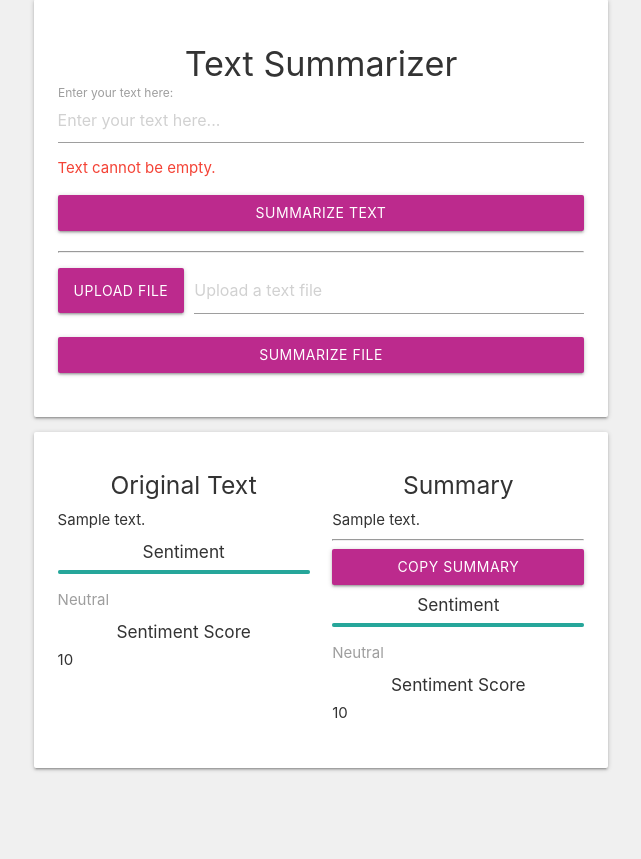
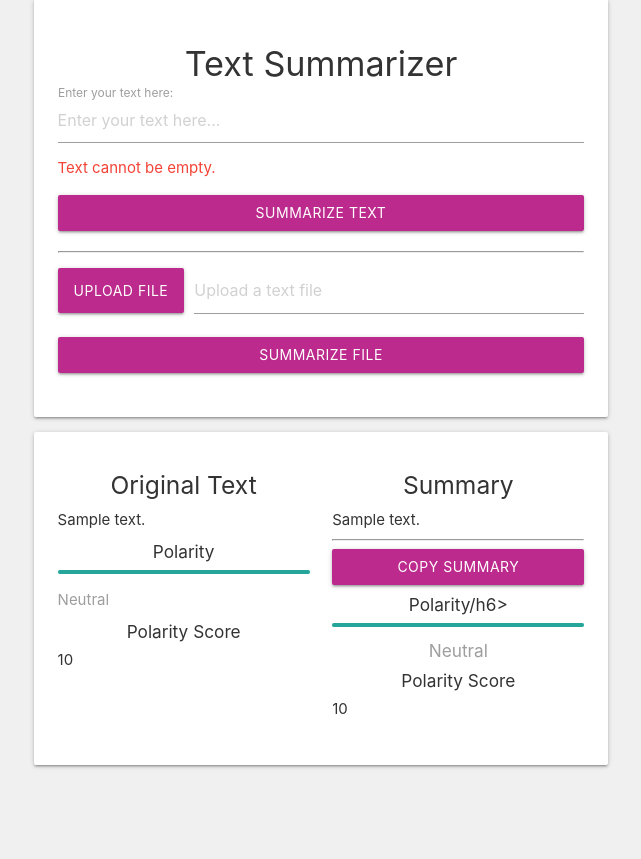
Before and after one commit to Hahasha4/BrevityAI, a Flask app: template templates/index.html in a window 1280 px wide. Shown: the part 73-932 px from the top of the page, without its empty margins (319-960 px from the left). After the commit the page ends 841 px from the top, so only its background shows below. Run offline with Flask 3, Linux system fonts and the light colour scheme; the template is opened without the code that fills it: most values are stand-ins (such as "Sample title", 1, 10 or a date in 2020).

Commit message:
polarity

```diff
--- a/templates/index.html
+++ b/templates/index.html
@@ -54,7 +54,7 @@
                         <div class="col s12 m6">
                             <h5 class="center-align">Original Text</h5>
                             <p>{{ original_text }}</p>
-                            <h6 class="center-align">Sentiment</h6>
+                            <h6 class="center-align">Polarity</h6>
                             <div class="progress">
                                 <div class="determinate" id="originalSentimentBar" style="width: {{ (original_sentiment_score + 1) * 50 }}%;"></div>
                             </div>
@@ -67,7 +67,7 @@
                                 <span class="grey-text">Neutral</span>
                                 {% endif %}
                             </p>
-                            <h6 class="center-align">Sentiment Score</h6>
+                            <h6 class="center-align">Polarity Score</h6>
                             <p>{{ original_sentiment_score }}</p>
                         </div>
                         <div class="col s12 m6">
@@ -76,7 +76,7 @@
                             <hr>
                             <button class="btn waves-effect waves-light copy-button"
                                 style="background-color: #bc2a8d;; width: 100%;" data-clipboard-target="#summaryText">Copy Summary</button>
-                            <h6 class="center-align">Sentiment</h6>
+                            <h6 class="center-align">Polarity/h6>
                             <div class="progress">
                                 <div class="determinate" id="summarySentimentBar" style="width: {{ (summary_sentiment_score + 1) * 50 }}%;"></div>
                             </div>
@@ -89,7 +89,7 @@
                                 <span class="grey-text">Neutral</span>
                                 {% endif %}
                             </p>
-                            <h6 class="center-align">Sentiment Score</h6>
+                            <h6 class="center-align">Polarity Score</h6>
                             <p>{{ summary_sentiment_score }}</p>
                         </div>
                     </div>
```
